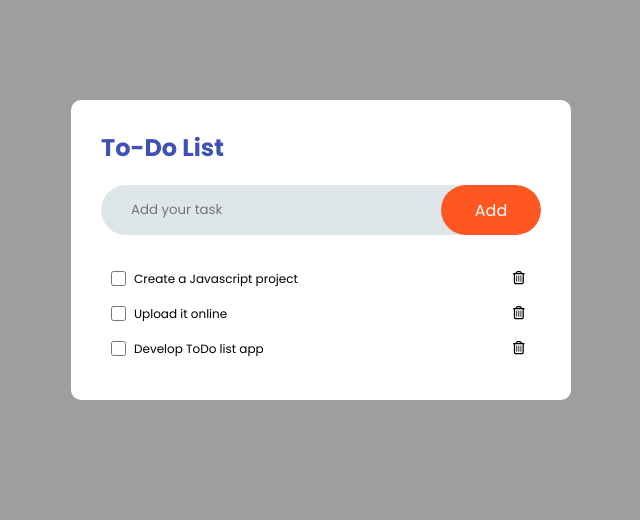
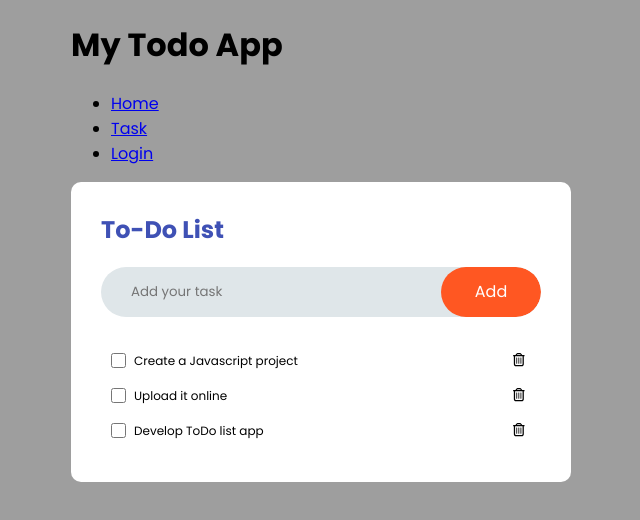
Before and after one commit to SiHyung-Lee/todo, a React (Vite) app: page /task in a window 1280 px wide. Shown: the top 520 px of the page, without its empty margins (319-959 px from the left). Built offline with nearby package versions, Linux system fonts and the light colour scheme.

Commit message:
completed task style

```diff
--- a/src/App.css
+++ b/src/App.css
@@ -9,14 +9,14 @@ body {
   background-color: #9e9e9e;
 }
 .container {
-  display: flex;
-  justify-content: center;
-  width: 100vw;
-  padding: 100px;
+  width: 500px;
+  margin: 0 auto;
 }
-
+.header {
+  width: 500px;
+}
 .app-box {
-  width: 500px;
+  width: 100%;
   background-color: #fff;
   border-radius: 10px;
   padding: 30px;
@@ -56,6 +56,7 @@ body {
   background-color: #ff5722;
   color: #fff;
   font-size: 16px;
+  cursor: pointer;
 }
 
 .tasks {
@@ -77,10 +78,14 @@ body {
 .task-text {
   font-size: 12px;
 }
+.task input[type="checkbox"]:checked + .task-text {
+  text-decoration: line-through;
+}
 .task-delete {
   position: absolute;
   right: 0;
   bottom: 0;
   border: none;
   background: none;
+  cursor: pointer;
 }
--- a/src/App.jsx
+++ b/src/App.jsx
@@ -5,7 +5,7 @@ import "./App.css";
 const App = () => {
   return (
     <div className="container">
-      {/* <Header /> */}
+      <Header />
       <div className="app-box">
         <Outlet />
       </div>
```
